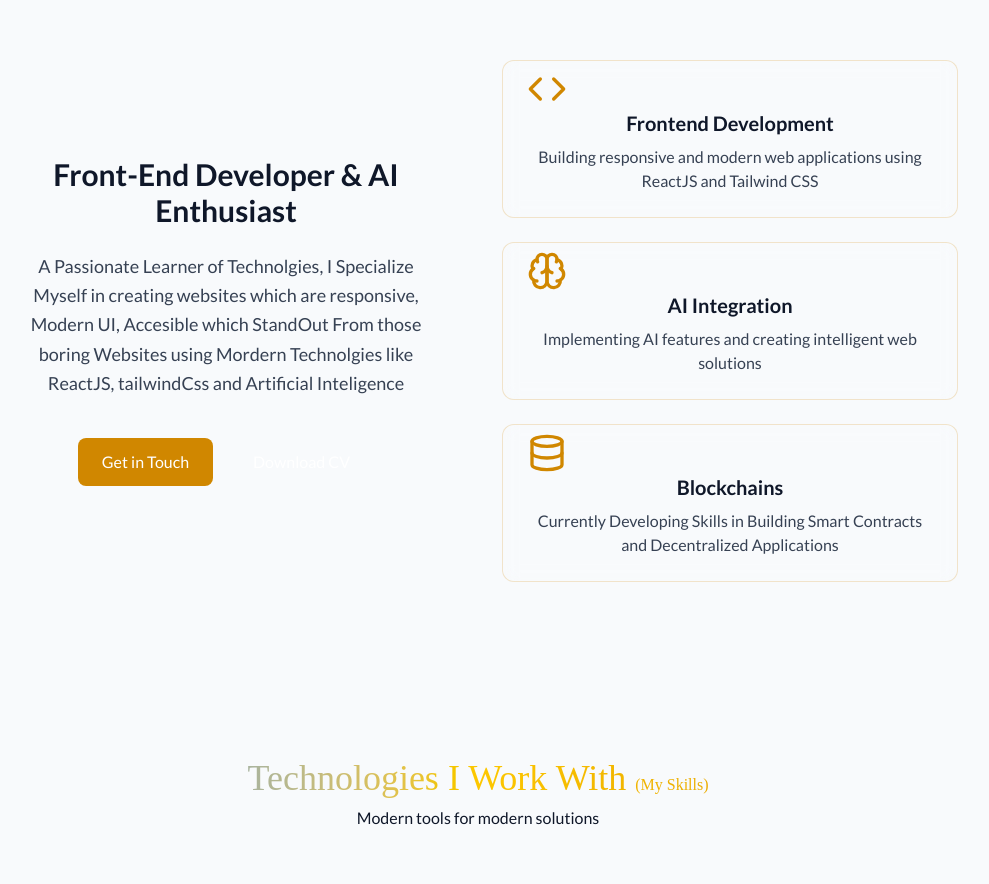
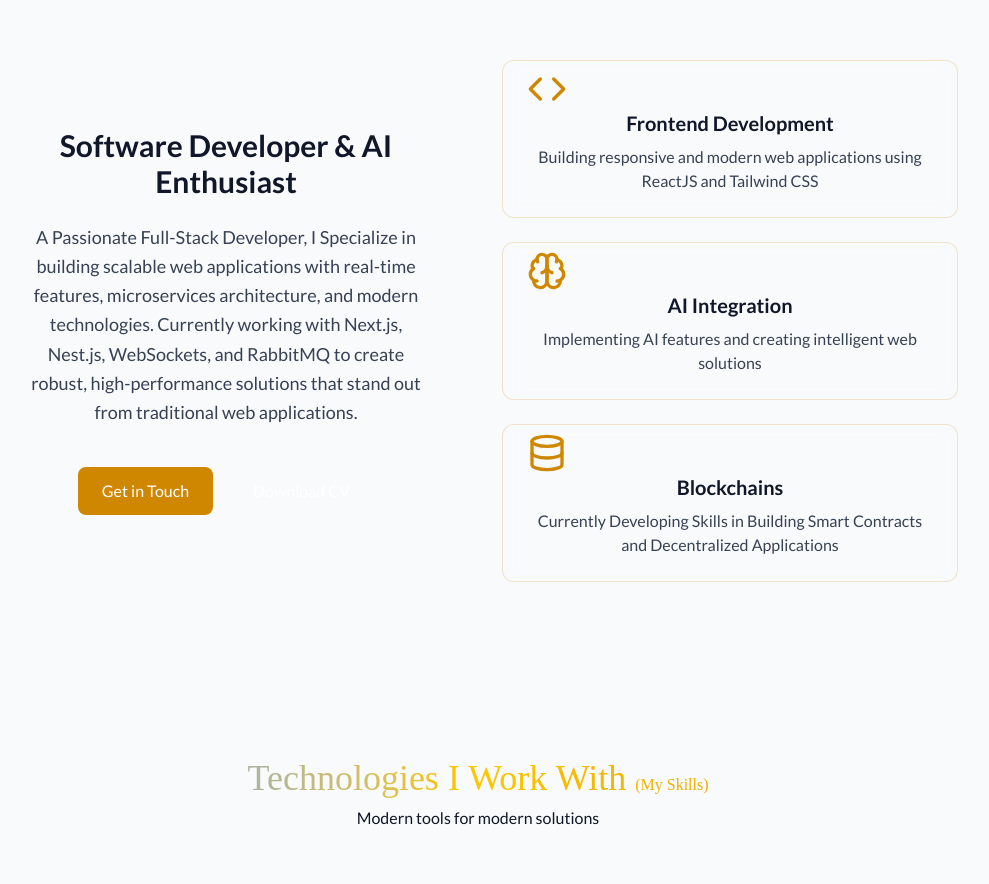
Before and after one commit to Lakshmadaan1609/ProfileWEB, a React (Vite) app: page / in a window 1280 px wide. Shown: the part 960-1844 px from the top of the page, without its empty margins (162-1151 px from the left). Built offline with nearby package versions, Linux system fonts and the light colour scheme; grey boxes are pictures that could not be loaded; a web font is replaced by a local one.

Commit message:
changed description

```diff
--- a/src/components/AboutSection.jsx
+++ b/src/components/AboutSection.jsx
@@ -13,16 +13,18 @@ export const AboutSection = () => {
             <div className="grid grid-cols-1 md:grid-cols-2 gap-12 items-center justify-center mt-25">
                 <div className="space-y-6">
                     <h3 className="text-2xl md:text-3xl font-semibold text-center justify-center">
-                     Front-End Developer
+                     Software Developer
                         & AI Enthusiast
 
                     </h3>
                     <p className="text-base lg:text-lg text-gray-700 leading-relaxed px-4 lg:px-8">
-                        A Passionate Learner of Technolgies,
-                        I Specialize Myself in creating websites
-                        which are responsive, Modern UI, Accesible which StandOut
-                        From those boring Websites using Mordern Technolgies
-                        like ReactJS, tailwindCss and Artificial Inteligence
+                        A Passionate Full-Stack Developer,
+                        I Specialize in building scalable web applications
+                        with real-time features, microservices architecture,
+                        and modern technologies. Currently working with
+                        Next.js, Nest.js, WebSockets, and RabbitMQ to create
+                        robust, high-performance solutions that stand out
+                        from traditional web applications.
                     </p>
 
                     <div className="flex flex-col sm:flex-row gap-4 pt-4 justify-center">
```
